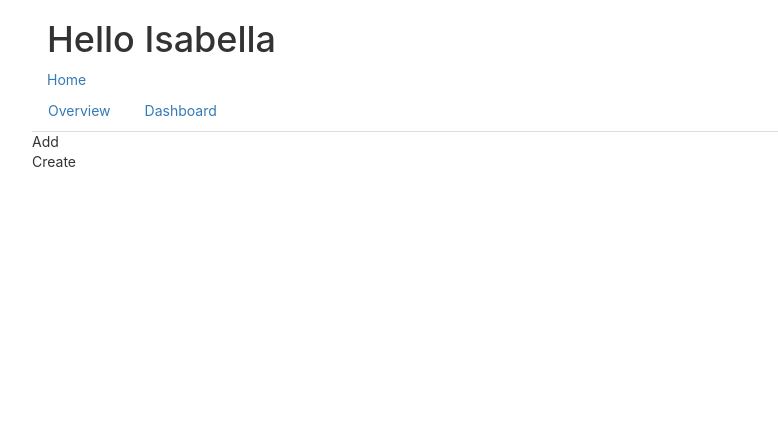
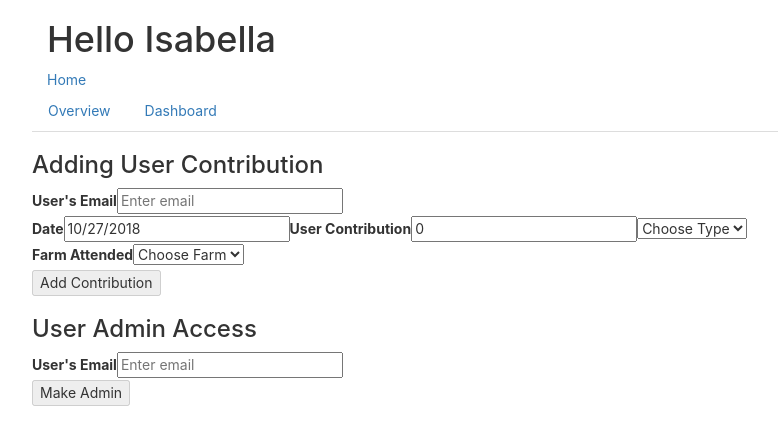
Before and after one commit to jerseycity2018/team-19, a React (Create React App) app: page /admin in a window 1280 px wide. Both pictures are taken after a click on the link "Dashboard". Shown: the top 444 px of the page, without its empty margins (38-816 px from the left). Built offline with nearby package versions, Linux system fonts and the light colour scheme.

Commit message:
basic form of admin page

```diff
--- a/src/pages/Admin.js
+++ b/src/pages/Admin.js
@@ -2,6 +2,10 @@ import React, { Component } from 'react';
 import { Container, Nav, TabContent, TabPane, NavItem, NavLink } from 'reactstrap'
 import classnames from 'classnames'
 import { Link } from 'react-router-dom'
+import DatePicker from 'react-datepicker';
+import moment from 'moment';
+import 'react-datepicker/dist/react-datepicker.css';
+
 import '../App.css';
 
 class Admin extends Component {
@@ -10,8 +14,67 @@ class Admin extends Component {
 
     this.toggle = this.toggle.bind(this);
     this.state = {
-      activeTab: '1'
+      activeTab: '1',
+      startDate: moment(),
+      email: "",
+      contributionQuantity:0,
+      contributionType: "",
+      farm: "",
     };
+
+    this.handleChange = this.handleChange.bind(this);
+
+  }
+
+  handleEmailChange = (evt) => this.setState({ email: evt.target.value });
+  // handleChosenDateChange = (evt) => this.setState({ chosenDate: evt.target.value });
+  handleContributionQuantityChange = (evt) => this.setState({ contributionQuantity: evt.target.value });
+  handleContributionTypeChange = (evt) => this.setState({ contributionType: evt.target.value });
+  handleFarmChange = (evt) => this.setState({ farm: evt.target.value });
+
+  handleSubmitContribution = (evt) => {
+    if (!this.canBeSubmittedContribution()) {
+      evt.preventDefault();
+      return;
+    }
+    const { email, startDate,contributionQuantity,contributionType,farm } = this.state;
+
+  }
+
+  canBeSubmittedContribution() {
+    const { email, startDate,contributionQuantity,contributionType,farm } = this.state;
+
+    // alert(email+chosenDate+contributionQuantity+contributionType+farm);
+    // console.log("email: "+email);
+    // console.log("startDate: "+startDate);
+    // console.log("qty: "+contributionQuantity);
+    // console.log("type: "+contributionType);
+    // console.log("farm: "+farm);
+
+    return (
+      email.length > 0 &&
+      startDate &&
+      contributionQuantity >0 &&
+      contributionType.length >0 &&
+      farm.length >0
+    );
+
+
+  };
+
+  canBeSubmittedAdmin() {
+    const { email } = this.state;
+
+
+    return (
+      email.length > 0
+    );
+  }
+
+  handleChange(date) {
+    this.setState({
+      startDate: date
+    });
   }
 
   toggle(tab) {
@@ -22,6 +85,10 @@ class Admin extends Component {
     }
   }
   render() {
+
+    const isEnabledContribution = this.canBeSubmittedContribution();
+    const isEnabledAdmin = this.canBeSubmittedAdmin();
+
     return (
       <Container className="Admin">
         <Container>
@@ -51,9 +118,65 @@ class Admin extends Component {
 
           </TabPane>
           <TabPane tabId="2">
-            Add
+
+          <form onSubmit={this.handleSubmitContribution}>
+            <h3>Adding User Contribution </h3>
+            <label>User's Email</label>
+            <input
+            type="text"
+            placeholder="Enter email"
+            value={this.state.email}
+            onChange={this.handleEmailChange}
+          />            <
+            br/>
+            <label>Date</label>
+            <DatePicker
+            selected={this.state.startDate}
+            onChange={this.handleChange}/>
+            <label>User Contribution</label>
+            <input
+            type="number"
+            placeholder="#of hours/lbs"
+            value={this.state.contributionQuantity}
+            onChange={this.handleContributionQuantityChange}
+          />
+            <select onChange={this.handleContributionTypeChange}>
+              <option selected disabled>Choose Type</option>
+              <option value="hours">hours</option>
+              <option value="lbs">lbs</option>
+            </select>
             <br />
-            Create
+            <label>Farm Attended</label>
+
+            <select onChange={this.handleFarmChange} >
+              <option selected disabled>Choose Farm</option>
+              <option value="farm1">Farm 1</option>
+              <option value="farm2">Farm 2</option>
+              <option value="farm3">Farm 3</option>
+              <option value="farm4">Farm 4</option>
+              <option value="farm5">Farm 5</option>
+              <option value="farm6">Farm 6</option>
+
+            </select>
+            <br/>
+
+          <button type="submit" disabled={!isEnabledContribution}>Add Contribution</button>
+            </form>
+            <h3>User Admin Access </h3>
+            <form>
+            <label>User's Email</label>
+
+            <input
+            type="text"
+            placeholder="Enter email"
+            value={this.state.email}
+            onChange={this.handleEmailChange}
+          />
+            <br/>
+            <button type="submit" disabled={!isEnabledAdmin}>Make Admin</button>
+
+              </form>
+
           </TabPane>
         </TabContent>
       </Container>
```
